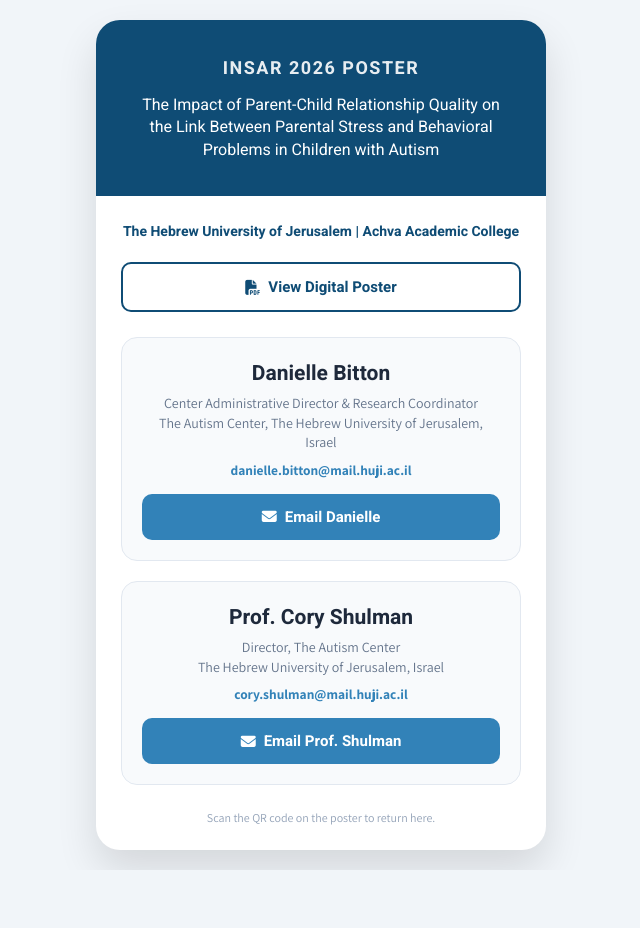
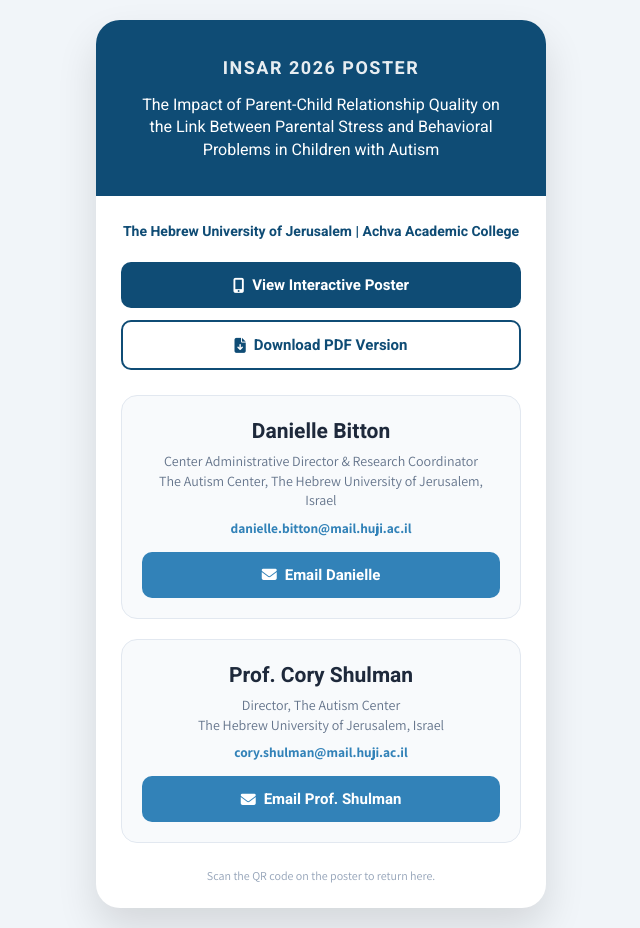
Before and after one commit to daniellebitton-maker/POSTER--INSAR-2026, a plain HTML site: page index.html in a window 1280 px wide. Shown: the whole page, without its empty margins (319-959 px from the left). Before the commit the page ends 870 px from the top, so only its background shows below. Drawn offline with Linux system fonts and the light colour scheme.

Commit message:
Add files via upload

```diff
--- a/index.html
+++ b/index.html
@@ -118,15 +118,24 @@
             transition: all 0.2s;
             cursor: pointer;
             width: 100%;
+            margin-bottom: 12px;
         }
         .btn:active { transform: scale(0.98); }
-        .btn-email { background-color: var(--accent-blue); color: #fff; border: none; }
-        .btn-poster {
+        .btn-email { background-color: var(--accent-blue); color: #fff; border: none; margin-bottom: 0; }
+
+        .btn-view {
+            background-color: var(--primary-blue);
+            color: #fff;
+            border: none;
+        }
+
+        .btn-download {
             background-color: #fff;
             color: var(--primary-blue);
             border: 2px solid var(--primary-blue);
             margin-bottom: 25px;
         }
+
         .footer {
             font-size: 12px;
             color: #94a3b8;
@@ -151,9 +160,14 @@
                 The Hebrew University of Jerusalem | Achva Academic College
             </div>
 
-            <!-- חשוב: הקישור הזה חייב להתאים בדיוק לשם הקובץ שהעלית ל-GitHub -->
-            <a href="academic_research_poster.html" target="_blank" class="btn btn-poster">
-                <i class="fa-solid fa-file-pdf"></i> View Digital Poster
+            <!-- אפשרות 1: צפייה בגרסה הדיגיטלית האינטראקטיבית -->
+            <a href="academic_research_poster.html" target="_blank" class="btn btn-view">
+                <i class="fa-solid fa-mobile-screen-button"></i> View Interactive Poster
+            </a>
+
+            <!-- אפשרות 2: הורדה ישירה של קובץ ה-PDF -->
+            <a href="poster.pdf" download="INSAR_2026_Poster_Bitton.pdf" class="btn btn-download">
+                <i class="fa-solid fa-file-arrow-down"></i> Download PDF Version
             </a>
 
             <div class="contact-section">
```
